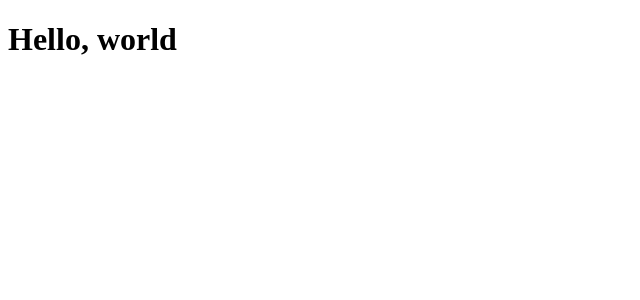
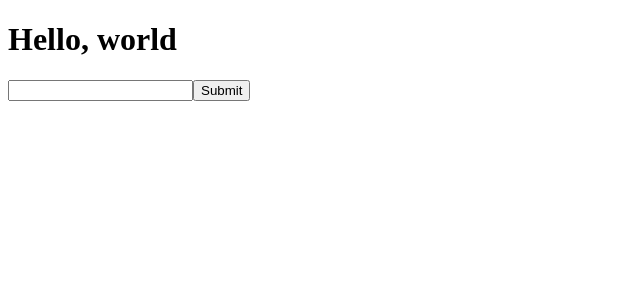
Before and after one commit to ikanago/rusty_bbs, a React app in the folder front/: page / in a window 1280 px wide. Shown: the top 300 px of the page, without its empty margins (0-640 px from the left). Built offline with nearby package versions, Linux system fonts and the light colour scheme.

Commit message:
✨ Add form to submit post

```diff
--- a/front/src/components/Home.tsx
+++ b/front/src/components/Home.tsx
@@ -1,7 +1,9 @@
 import React from "react";
+import { PostForm } from './PostForm';
 
 export const Home = () => (
     <div>
         <h1>Hello, world</h1>
+        <PostForm />
     </div>
 );
--- /dev/null
+++ b/front/src/components/PostForm.tsx
@@ -0,0 +1,28 @@
+import React from "react";
+
+type FormState = {
+    text: string;
+}
+
+export class PostForm extends React.Component<{}, FormState> {
+    state: FormState = {
+        text: '',
+    };
+
+    handleChange = (event: React.FormEvent<HTMLInputElement>) => {
+        this.setState({ text: event.currentTarget.value });
+    };
+
+    handleSubmit = (event: React.FormEvent<HTMLFormElement>) => {
+        event.preventDefault();
+    };
+
+    render = () => {
+        return (
+            <form onSubmit={this.handleSubmit}>
+                <input type="text" value={this.state.text} onChange={this.handleChange} />
+                <input type="submit" value="Submit" />
+            </form>
+        );
+    };
+}
--- a/front/webpack.config.js
+++ b/front/webpack.config.js
@@ -22,6 +22,7 @@ module.exports = {
     plugins: [
         new HtmlWebpackPlugin({
             template: "./src/template/index.html",
+            scriptLoading: "defer",
         }),
     ],
     devServer: {
```
